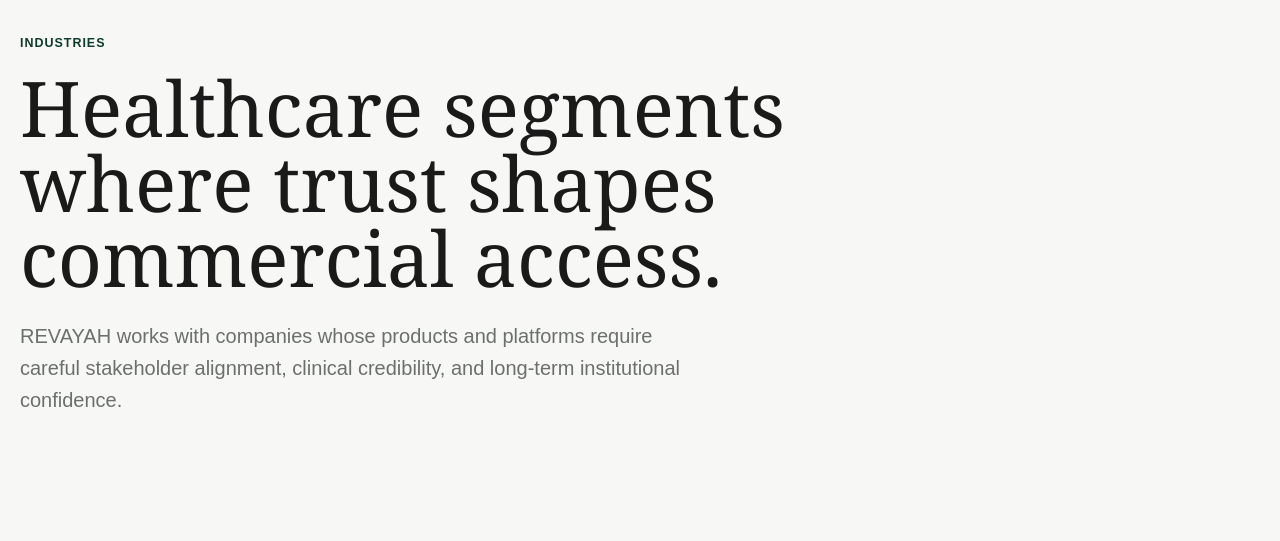
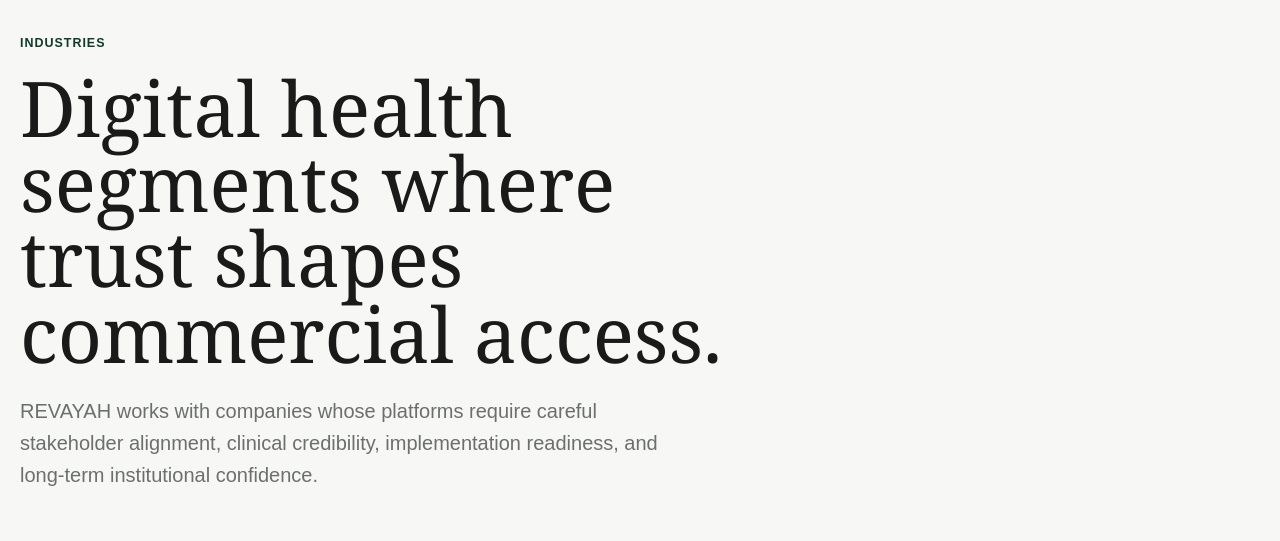
Before and after one commit to chimaobionyeike/revayah, a Next.js app: page /industries in a window 1280 px wide. Shown: the part 175-716 px from the top of the page. Built offline with nearby package versions, Linux system fonts and the light colour scheme; no server answers; a web font is replaced by a local one.

Commit message:
Add files via upload

```diff
--- a/app/industries/page.tsx
+++ b/app/industries/page.tsx
@@ -6,9 +6,9 @@ import { industries } from "@/config/site";
 import { createMetadata } from "@/lib/seo";
 
 export const metadata: Metadata = createMetadata({
-  title: "Industries | Medical Devices, Diagnostics, Pharmaceuticals, Digital Health",
+  title: "Industries | Digital Health, Healthcare Technology, Diagnostics Technology",
   description:
-    "REVAYAH supports medical device, diagnostics, pharmaceutical, digital health, healthcare technology, and medical equipment companies entering Nigeria.",
+    "REVAYAH supports digital health, healthcare technology, diagnostics technology, connected medical device, pharmaceutical technology, and healthcare investment companies entering Nigeria.",
   path: "/industries"
 });
 
@@ -18,15 +18,15 @@ export default function IndustriesPage() {
       <section className="container py-24 md:py-32">
         <SectionHeading
           eyebrow="Industries"
-          title="Healthcare segments where trust shapes commercial access."
-          description="REVAYAH works with companies whose products and platforms require careful stakeholder alignment, clinical credibility, and long-term institutional confidence."
+          title="Digital health segments where trust shapes commercial access."
+          description="REVAYAH works with companies whose platforms require careful stakeholder alignment, clinical credibility, implementation readiness, and long-term institutional confidence."
         />
       </section>
       <IndustriesSection />
       <section className="container pb-24 md:pb-32">
         <div className="grid gap-5 md:grid-cols-2">
           {industries.map((industry) => (
-            <article key={industry.title} className="rounded-[18px] border border-emerald/10 bg-white p-8">
+            <article key={industry.title} className="premium-panel rounded-[18px] p-8">
               <h2 className="text-2xl font-semibold text-foreground">{industry.title}</h2>
               <p className="mt-4 leading-7 text-muted">{industry.description}</p>
             </article>
```
